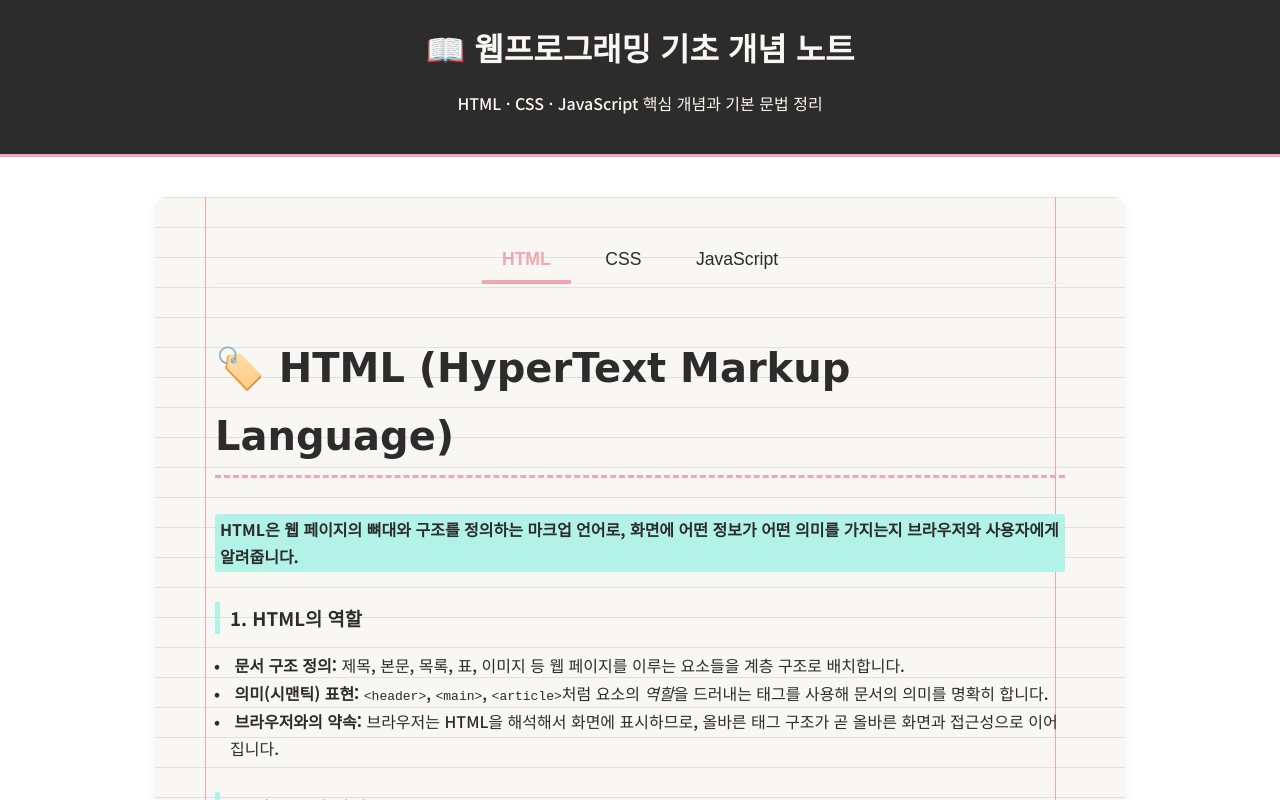
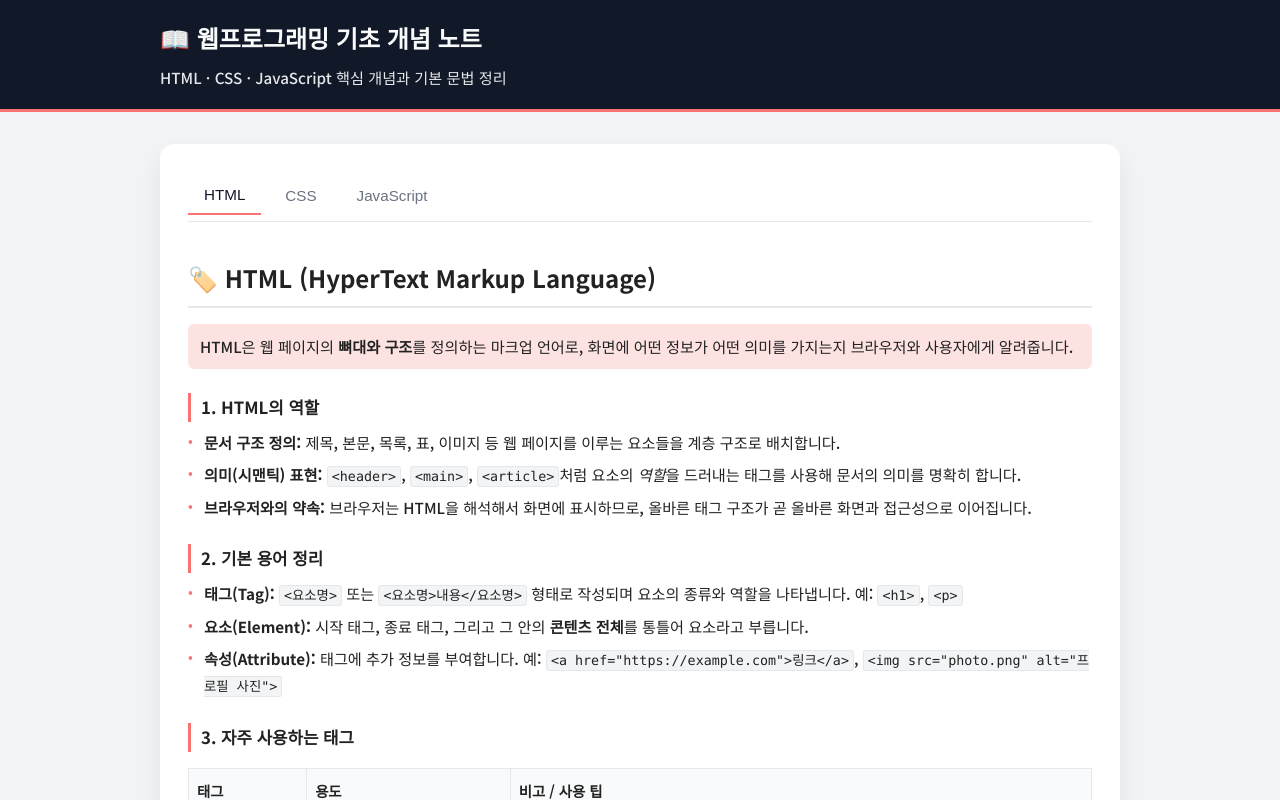
Before and after one commit to gongo1795/webprograming_note, a plain HTML site: page index.html in a window 1280 px wide. Shown: the top 800 px of the page. Drawn offline with Linux system fonts and the light colour scheme.

Commit message:
css 수정

```diff
--- a/css/style.css
+++ b/css/style.css
@@ -1,179 +1,213 @@
-/* 파스텔 색상 변수 정의 */
+/* 색상 변수 */
 :root {
-    --color-paper: #f9f7f4; /* 밝은 미색 (종이) */
-    --color-ink: #2c2c2c;   /* 진한 검정 (잉크) */
-    --color-line: #e0e0e0;  /* 연한 회색 (노트 줄) */
-    --color-accent-pink: #f2a6b2; /* 파스텔 핑크 (강조/활성화) */
-    --color-accent-mint: #b2f2e7; /* 파스텔 민트 (형광펜) */
-    --color-border-line: #f0f0f0; /* 경계선 */
+    --color-bg-page: #f3f4f6;
+    --color-paper: #ffffff;
+    --color-ink: #222222;
+    --color-muted: #6b7280;
+    --color-border: #e5e7eb;
+    --color-accent: #f97373;      /* 코랄 계열 포인트 */
+    --color-accent-soft: #fde2e2; /* 연한 강조 배경 */
 }
 
-/* 기본 스타일 및 폰트 설정 */
+/* 기본 스타일 */
+*,
+*::before,
+*::after {
+    box-sizing: border-box;
+}
+
 body {
-    font-family: 'Noto Sans KR', sans-serif;
+    font-family: 'Noto Sans KR', system-ui, -apple-system, BlinkMacSystemFont, sans-serif;
     line-height: 1.7;
     margin: 0;
     padding: 0;
-    background-color: #ffffff;
+    background-color: var(--color-bg-page);
     color: var(--color-ink);
 }
 
-/* 헤더 스타일 */
-header {
-    background-color: var(--color-ink);
-    color: var(--color-paper);
-    padding: 20px 0;
-    text-align: center;
-    border-bottom: 3px solid var(--color-accent-pink);
+/* 헤더 */
+.site-header {
+    background-color: #111827;
+    color: #f9fafb;
+    padding: 18px 16px;
+    border-bottom: 3px solid var(--color-accent);
 }
 
-header h1 {
+.header-inner {
+    max-width: 960px;
+    margin: 0 auto;
+}
+
+.site-header h1 {
     margin: 0;
     font-weight: 700;
+    font-size: 1.5rem;
 }
 
-/* 노트 페이지 컨테이너 */
-.note-page {
-    max-width: 850px;
-    margin: 40px auto;
-    padding: 40px 60px;
-    background-color: var(--color-paper);
-    border-radius: 10px;
-    box-shadow: 0 8px 15px rgba(0, 0, 0, 0.05);
-    min-height: 80vh;
-
-    /* 노트 줄무늬 배경 효과 */
-    background-image:
-        linear-gradient(to right, var(--color-accent-pink) 1px, transparent 1px), /* 세로 빨간 줄 */
-        linear-gradient(to bottom, var(--color-line) 1px, transparent 1px); /* 가로 노트 줄 */
-    background-size: 850px 100%, 100% 30px;
-    background-position: 50px 0, 0 0; /* 세로 줄 위치 조정 */
-
-    position: relative;
+.header-subtitle {
+    margin: 6px 0 0;
+    font-size: 0.95rem;
+    color: #e5e7eb;
 }
 
-/* 탭 메뉴 스타일 */
+/* 메인 카드 컨테이너 */
+.note-page {
+    max-width: 960px;
+    margin: 32px auto;
+    padding: 32px 28px 40px;
+    background-color: var(--color-paper);
+    border-radius: 14px;
+    box-shadow: 0 12px 30px rgba(15, 23, 42, 0.08);
+}
+
+/* 탭 메뉴 */
 .tab-menu {
-    text-align: center;
-    margin-bottom: 30px;
-    border-bottom: 2px solid var(--color-border-line);
+    display: flex;
+    gap: 8px;
+    border-bottom: 1px solid var(--color-border);
+    padding-bottom: 6px;
+    margin-bottom: 24px;
 }
 
 .tab-button {
     background-color: transparent;
-    color: var(--color-ink);
     border: none;
-    padding: 10px 20px;
-    margin: 0 5px;
+    padding: 10px 16px;
+    font-size: 0.95rem;
+    font-weight: 500;
+    color: var(--color-muted);
     cursor: pointer;
-    font-size: 1.1em;
-    font-weight: 500;
-    border-radius: 5px 5px 0 0;
-    transition: color 0.3s, border-bottom 0.3s;
-    position: relative;
-    top: 2px;
+    border-radius: 10px 10px 0 0;
+    transition: background-color 0.2s ease, color 0.2s ease;
 }
 
 .tab-button:hover {
-    color: var(--color-accent-pink);
+    color: var(--color-ink);
+    background-color: #f3f4f6;
 }
 
 .tab-button.active {
-    color: var(--color-accent-pink);
-    font-weight: 700;
-    border-bottom: 4px solid var(--color-accent-pink);
+    color: #111827;
+    background-color: var(--color-paper);
+    border-bottom: 2px solid var(--color-accent);
 }
 
-/* 섹션 숨기기/보이기 */
+/* 섹션 */
 .concept-section {
-    padding: 20px 0;
     display: none;
+    padding-top: 8px;
 }
 
 .concept-section.active {
     display: block;
 }
 
-/* 제목 스타일 (손글씨 느낌) */
 .concept-section h2 {
-    font-family: 'Nanum Pen Script', cursive;
-    font-size: 2.5em;
-    color: var(--color-ink);
-    border-bottom: 3px dashed var(--color-accent-pink);
-    display: inline-block;
-    padding-bottom: 5px;
-    margin-top: 0;
-    margin-bottom: 20px;
+    font-size: 1.5rem;
+    margin: 4px 0 12px;
+    padding-bottom: 8px;
+    border-bottom: 2px solid var(--color-border);
 }
 
-.concept-section h3 {
-    color: var(--color-ink);
-    border-left: 5px solid var(--color-accent-mint); /* 파스텔 민트 강조 */
+.note-content h3 {
+    font-size: 1.05rem;
+    margin-top: 24px;
+    margin-bottom: 8px;
     padding-left: 10px;
-    margin-top: 30px;
-    font-weight: 700;
+    border-left: 3px solid var(--color-accent);
 }
 
-/* 내용 강조 (형광펜 효과) */
+/* 강조 문장 */
 .highlight {
-    background-color: var(--color-accent-mint); /* 파스텔 민트 형광펜 */
-    padding: 2px 5px;
-    border-radius: 3px;
-    font-weight: bold;
+    background-color: var(--color-accent-soft);
+    border-radius: 6px;
+    padding: 10px 12px;
+    margin-bottom: 16px;
+    font-size: 0.95rem;
 }
 
 /* 리스트 스타일 */
-ul {
-    list-style: none; /* 기본 점 제거 */
-    padding-left: 15px;
+.note-content ul {
+    list-style: none;
+    padding-left: 0;
+    margin: 0 0 8px;
 }
 
-ul li:before {
-    content: "•"; /* 커스텀 불릿 (진한 잉크색) */
-    color: var(--color-ink);
-    font-weight: 900;
-    display: inline-block;
-    width: 1em;
-    margin-left: -1em;
+.note-content ul li {
+    position: relative;
+    padding-left: 16px;
+    margin-bottom: 6px;
+    font-size: 0.95rem;
 }
 
-/* 코드 블록 스타일 (포스트잇/메모지 느낌) */
-pre {
-    background-color: #f0f0f0;
-    padding: 15px;
-    border-radius: 8px;
-    border: 1px solid var(--color-border-line);
-    overflow-x: auto;
-    font-family: monospace;
-    box-shadow: 2px 2px 5px rgba(0, 0, 0, 0.05);
+.note-content ul li::before {
+    content: "•";
+    position: absolute;
+    left: 0;
+    top: 0;
+    line-height: 1.5;
+    font-size: 0.85rem;
+    color: var(--color-accent);
 }
 
-/* 테이블 스타일 */
+/* 인라인 코드 & 코드 블록 */
+code {
+    font-family: ui-monospace, SFMono-Regular, Menlo, Monaco, Consolas, "Liberation Mono", "Courier New", monospace;
+    font-size: 0.88em;
+    padding: 2px 4px;
+    border-radius: 3px;
+    background-color: #f3f4f6;
+    border: 1px solid #e5e7eb;
+}
+
+pre {
+    margin: 14px 0;
+    padding: 14px 16px;
+    border-radius: 10px;
+    background-color: #f9fafb;
+    border: 1px solid var(--color-border);
+    overflow-x: auto;
+    font-size: 0.88rem;
+}
+
+pre code {
+    border: none;
+    background: transparent;
+    padding: 0;
+}
+
+/* 테이블 */
 table {
     width: 100%;
     border-collapse: collapse;
-    margin: 20px 0;
-    font-size: 0.95em;
+    margin: 16px 0;
+    font-size: 0.9rem;
 }
 
-table th, table td {
-    border: 1px solid var(--color-border-line);
-    padding: 10px;
+table th,
+table td {
+    padding: 10px 8px;
+    border: 1px solid var(--color-border);
     text-align: left;
+    vertical-align: top;
 }
 
 table th {
-    background-color: #eeeeee;
-    color: var(--color-ink);
-    font-weight: 700;
+    background-color: #f9fafb;
+    font-weight: 600;
 }
 
-/* 푸터 스타일 */
-footer {
+table td code {
+    white-space: nowrap;
+}
+
+/* 푸터 */
+.site-footer {
+    max-width: 960px;
+    margin: 0 auto 24px;
+    padding: 8px 4px 0;
     text-align: center;
-    padding: 20px 0;
-    border-top: 1px solid var(--color-line);
-    color: #777;
-    margin-top: 30px;
-    font-size: 0.9em;
+    font-size: 0.8rem;
+    color: var(--color-muted);
+    border-top: 1px solid rgba(148, 163, 184, 0.4);
 }
```
